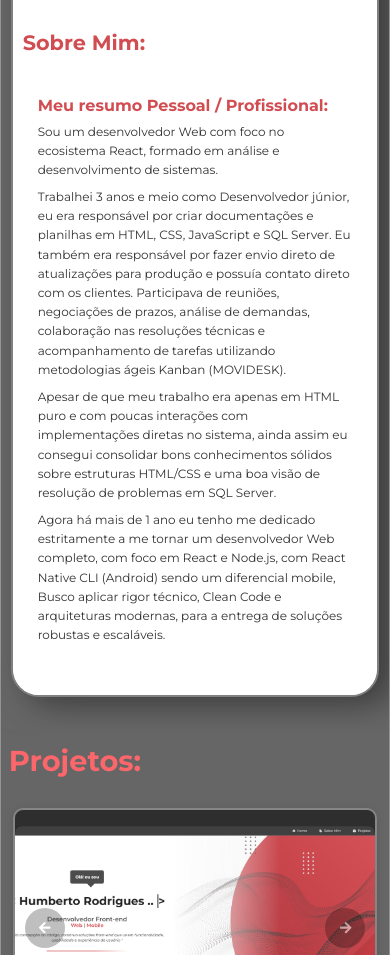
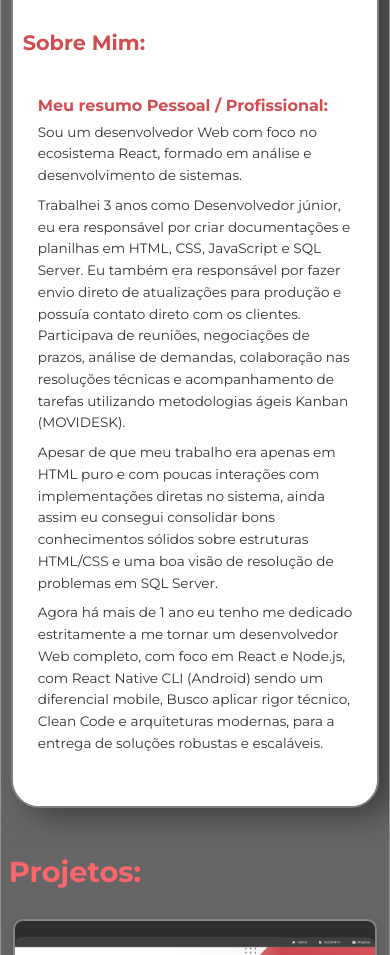
Before and after one commit to Betxrr/Portfolio-Humberto, a React (Vite) app in the folder Front-end/: page / in a window 390 px wide. Shown: the part 1400-2355 px from the top of the page. Built offline with nearby package versions, Linux system fonts and the light colour scheme; a web font is replaced by a local one.

Commit message:
Ajusta experiência para 3 anos e aumenta fonte do texto no Resume

```diff
--- a/Front-end/src/components/Pagination/ResumeTextPagination.jsx
+++ b/Front-end/src/components/Pagination/ResumeTextPagination.jsx
@@ -19,7 +19,7 @@ export default function TextPagination() {
               análise e desenvolvimento de sistemas.
             </p>
             <p className={style.paragraph}>
-              Trabalhei 3 anos e meio como Desenvolvedor júnior, eu era responsável
+              Trabalhei 3 anos como Desenvolvedor júnior, eu era responsável
               por criar documentações e planilhas em HTML, CSS, JavaScript e SQL
               Server. Eu também era responsável por fazer envio direto de atualizações
               para produção e possuía contato direto com os clientes. Participava de
--- a/Front-end/src/components/Pagination/ResumeTextPagination.module.css
+++ b/Front-end/src/components/Pagination/ResumeTextPagination.module.css
@@ -68,7 +68,7 @@
 }
 
 .paragraph {
-  font-size: 0.858rem;
+  font-size: 1rem;
   line-height: 1.6;
   margin-bottom: 8px;
   color: #333;
@@ -79,19 +79,10 @@
   height: 192px; /* Espaçamento de 12px */
 }
 
-/* ... (estilos existentes) */
-
-.paragraph {
-  font-size: 0.858rem; /* Tamanho Desktop */
-  line-height: 1.6;
-  margin-bottom: 8px;
-  color: #333;
-}
-
-/* Adicione esta Media Query no final */
+/* Media Queries */
 @media (max-width: 900px) {
   .paragraph {
-    font-size: 0.8rem; /* Tamanho um pouco menor para mobile */
+    font-size: 0.9rem;
   }
   .title {
     font-size: 1.1rem; /* Título interno menor */
@@ -113,7 +104,7 @@
 
 @media (max-width: 480px) {
   .paragraph {
-    font-size: 0.75rem; /* Tamanho ainda menor */
+    font-size: 0.85rem;
   }
    .title {
     font-size: 1rem;
@@ -126,7 +117,7 @@
   }
 
   .paragraph {
-    font-size: 1.15rem;
+    font-size: 1.25rem;
     line-height: 1.8;
   }
 
```
Also changed, not shown: 1 other file (tests, documents, lock files or other folders).
